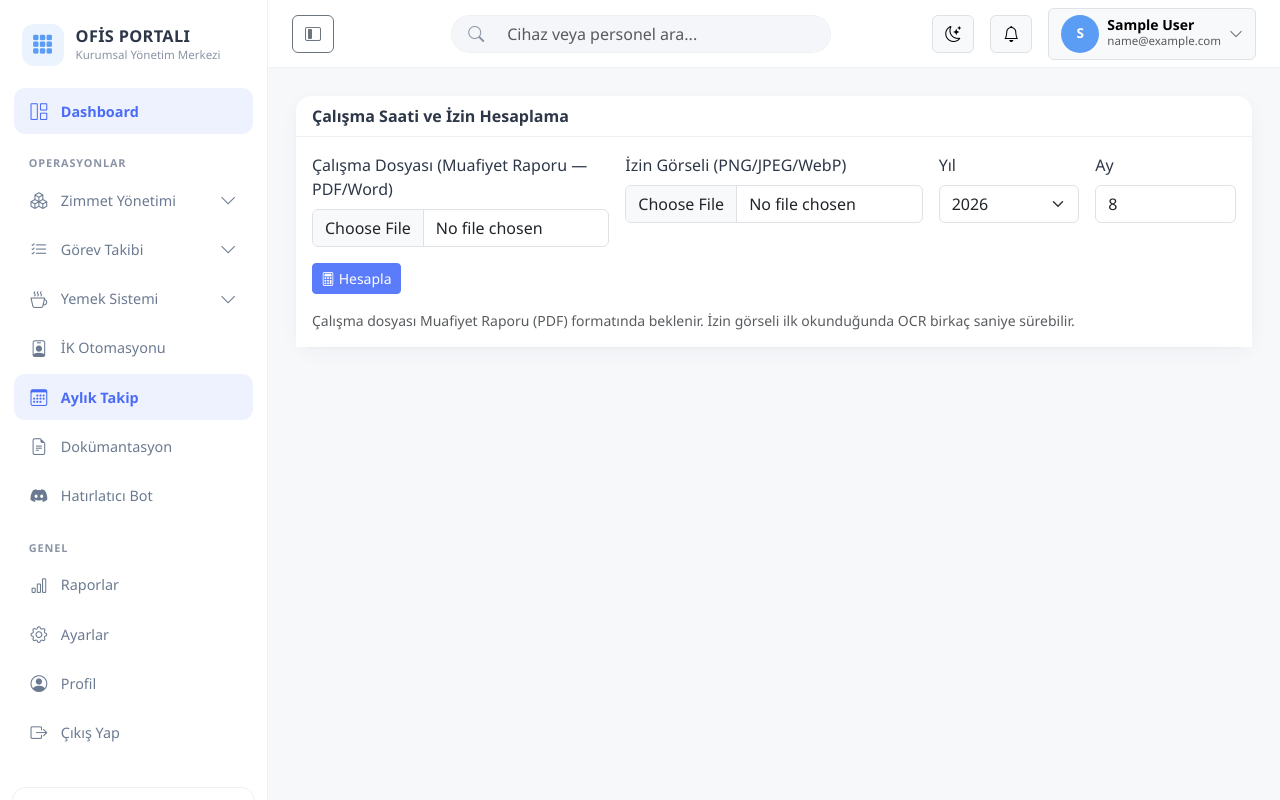
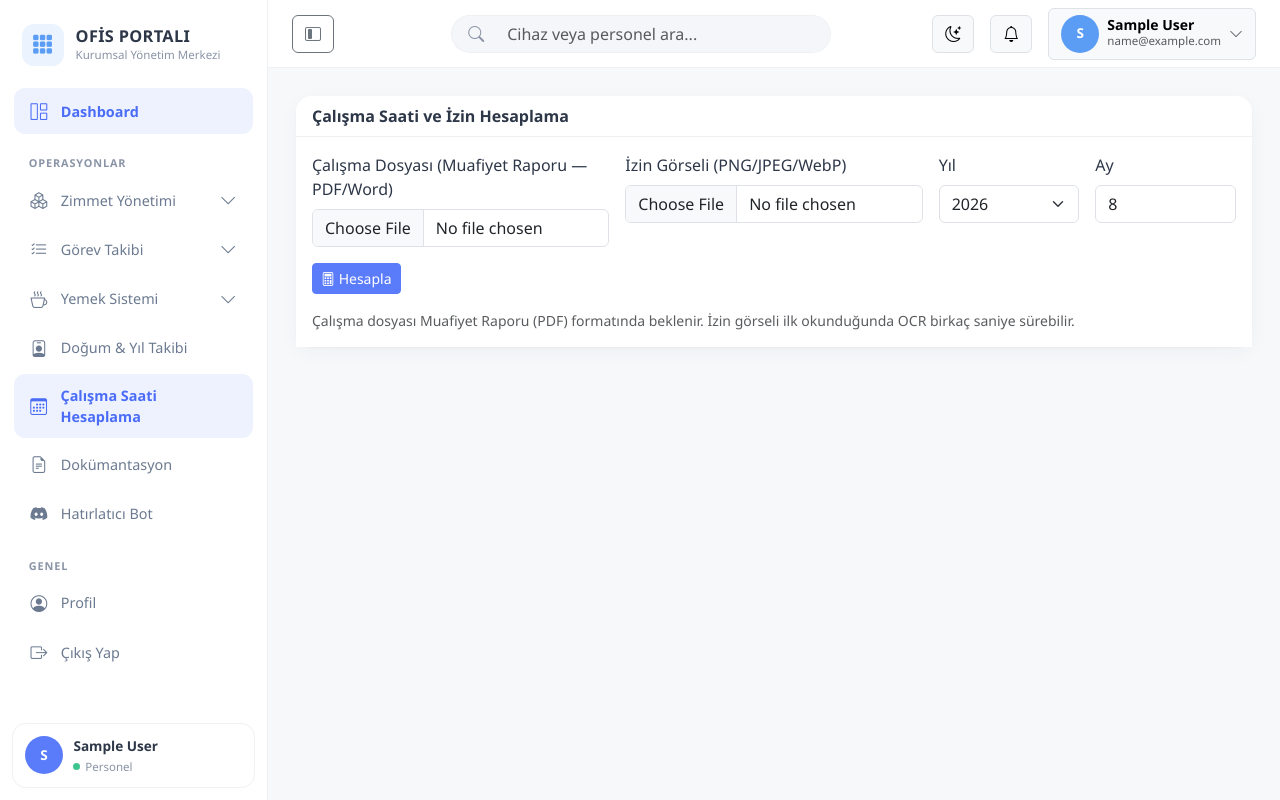
Before and after one commit to ardavkocak/weaccess.ai, a Django app: page /operasyonlar/aylik-takip/ in a window 1280 px wide. Run offline with Django 5.2, Linux system fonts and the light colour scheme; the visitor is signed in with stand-in values (Sample User, id 1); data comes from the database, SQL or seed files in the repository; data that the repository does not hold is empty.

Commit message:
Modül isimlerini güncelle, Raporlar/Ayarlar menülerini kaldır
- "Aylık Takip" -> "Çalışma Saati Hesaplama", "İK Otomasyonu" -> "Doğum & Yıl
  Takibi" (sidebar, dashboard kartı, sayfa başlığı, health-check mesajları).
  URL'ler ve backend/route isimleri değişmedi.
- Sol menüdeki "Raporlar" ve "Ayarlar" (GENEL bölümü) tamamen kaldırıldı:
  route, view (StaticPlaceholderView) ve menü linkleri silindi. Diğer
  modüllerin kendi ayar sayfaları (Discord Ayarları, Dokümantasyon Ayarları
  vb.) etkilenmedi.

Co-Authored-By: Claude Sonnet 5 <noreply@anthropic.com>

```diff
--- a/office-portal/integrations/hr/adapter.py
+++ b/office-portal/integrations/hr/adapter.py
@@ -10,7 +10,7 @@ from integrations.base import BaseIntegration, IntegrationInfo, IntegrationStatu
 class HrIntegration(BaseIntegration):
     info = IntegrationInfo(
         key="hr",
-        name="İK Otomasyonu",
+        name="Doğum & Yıl Takibi",
         source_project="ik-otomasyon",
         tech_stack="Django (Portal ile aynı süreç, PostgreSQL)",
         planned_mode="native_port",
--- a/office-portal/integrations/monthly_tracking/adapter.py
+++ b/office-portal/integrations/monthly_tracking/adapter.py
@@ -11,7 +11,7 @@ from integrations.base import BaseIntegration, IntegrationInfo, IntegrationStatu
 class MonthlyTrackingIntegration(BaseIntegration):
     info = IntegrationInfo(
         key="monthly_tracking",
-        name="Aylık Takip",
+        name="Çalışma Saati Hesaplama",
         source_project="aylik-takip",
         tech_stack="Django (Portal ile aynı süreç) + pdfplumber + pytesseract",
         planned_mode="native_port",
--- a/office-portal/portal/modules.py
+++ b/office-portal/portal/modules.py
@@ -76,7 +76,7 @@ MODULES = [
     },
     {
         "slug": "ik-otomasyon",
-        "name": "İK Otomasyonu",
+        "name": "Doğum & Yıl Takibi",
         "icon": "bi-person-badge",
         "color": "purple",
         "description": "Doğum günü ve iş yıldönümü hatırlatma otomasyonu.",
@@ -87,7 +87,7 @@ MODULES = [
     },
     {
         "slug": "aylik-takip",
-        "name": "Aylık Takip",
+        "name": "Çalışma Saati Hesaplama",
         "icon": "bi-calendar3",
         "color": "teal",
         "description": "Aylık çalışma saati ve izin durumu hesaplama aracı.",
--- a/office-portal/portal/urls.py
+++ b/office-portal/portal/urls.py
@@ -10,6 +10,4 @@ urlpatterns = [
     # Genel "operasyonlar/<slug>/" placeholder rotasi: yalnizca `url_name`
     # tanimlanmamis (henuz var olmayan) moduller icin bir guvenlik agidir.
     path("operasyonlar/<slug:slug>/", views.ModulePlaceholderView.as_view(), name="module"),
-    path("raporlar/", views.ReportsView, name="reports"),
-    path("ayarlar/", views.SettingsView, name="settings"),
 ]
--- a/office-portal/templates/hr/dashboard.html
+++ b/office-portal/templates/hr/dashboard.html
@@ -1,6 +1,6 @@
 {% extends "base.html" %}
-{% block title %}İK Otomasyonu{% endblock %}
-{% block page_title %}İK Otomasyonu{% endblock %}
+{% block title %}Doğum & Yıl Takibi{% endblock %}
+{% block page_title %}Doğum & Yıl Takibi{% endblock %}
 {% block content %}
 
 <div class="row g-3 mb-3">
--- a/office-portal/templates/monthly_tracking/dashboard.html
+++ b/office-portal/templates/monthly_tracking/dashboard.html
@@ -1,6 +1,6 @@
 {% extends "base.html" %}
-{% block title %}Aylık Çalışma & İzin Takip{% endblock %}
-{% block page_title %}Aylık Çalışma & İzin Takip{% endblock %}
+{% block title %}Çalışma Saati Hesaplama{% endblock %}
+{% block page_title %}Çalışma Saati Hesaplama{% endblock %}
 {% block content %}
 
 <div class="card mb-3">
--- a/office-portal/templates/partials/header.html
+++ b/office-portal/templates/partials/header.html
@@ -74,7 +74,6 @@
             <ul class="dropdown-menu dropdown-menu-end">
                 <li><a class="dropdown-item" href="{% url 'accounts:profile' %}"><i class="bi bi-person-circle me-2"></i>Profilim</a></li>
                 <li><a class="dropdown-item" href="{% url 'accounts:password_change' %}"><i class="bi bi-key me-2"></i>Şifre Değiştir</a></li>
-                <li><a class="dropdown-item" href="{% url 'portal:settings' %}"><i class="bi bi-gear me-2"></i>Ayarlar</a></li>
                 <li><hr class="dropdown-divider"></li>
                 <li>
                     <form method="post" action="{% url 'accounts:logout' %}">
--- a/office-portal/templates/partials/sidebar.html
+++ b/office-portal/templates/partials/sidebar.html
@@ -47,14 +47,6 @@
         {% endfor %}
 
         <div class="nav-section-title">Genel</div>
-        <a class="nav-link {% if request.resolver_match.url_name == 'reports' %}active{% endif %}"
-           href="{% url 'portal:reports' %}">
-            <i class="bi bi-bar-chart"></i> <span class="nav-label">Raporlar</span>
-        </a>
-        <a class="nav-link {% if request.resolver_match.url_name == 'settings' %}active{% endif %}"
-           href="{% url 'portal:settings' %}">
-            <i class="bi bi-gear"></i> <span class="nav-label">Ayarlar</span>
-        </a>
         <a class="nav-link {% if request.resolver_match.url_name == 'profile' %}active{% endif %}"
            href="{% url 'accounts:profile' %}">
             <i class="bi bi-person-circle"></i> <span class="nav-label">Profil</span>
```
Also changed, not shown: office-portal/portal/views.py (+0 -24 lines).
